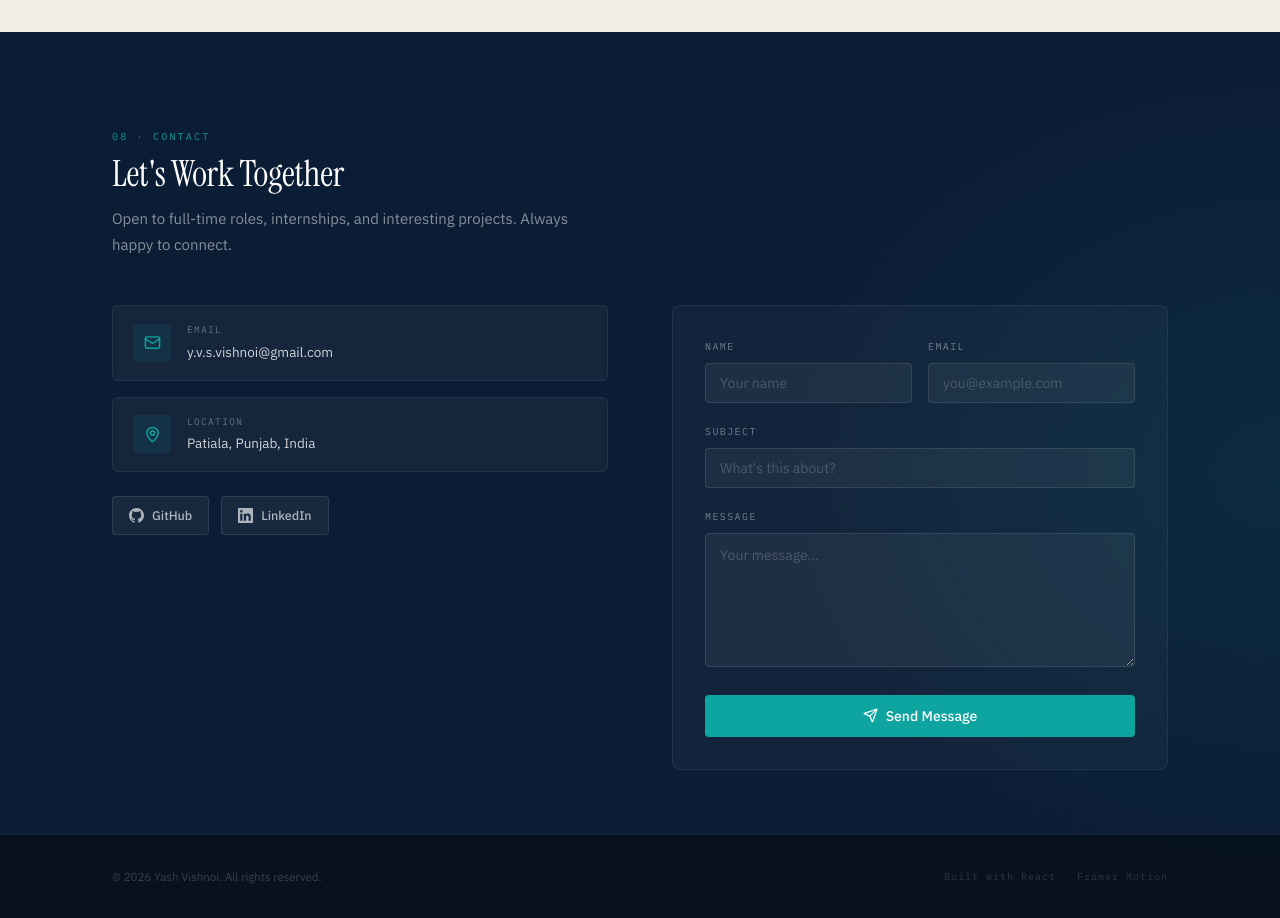
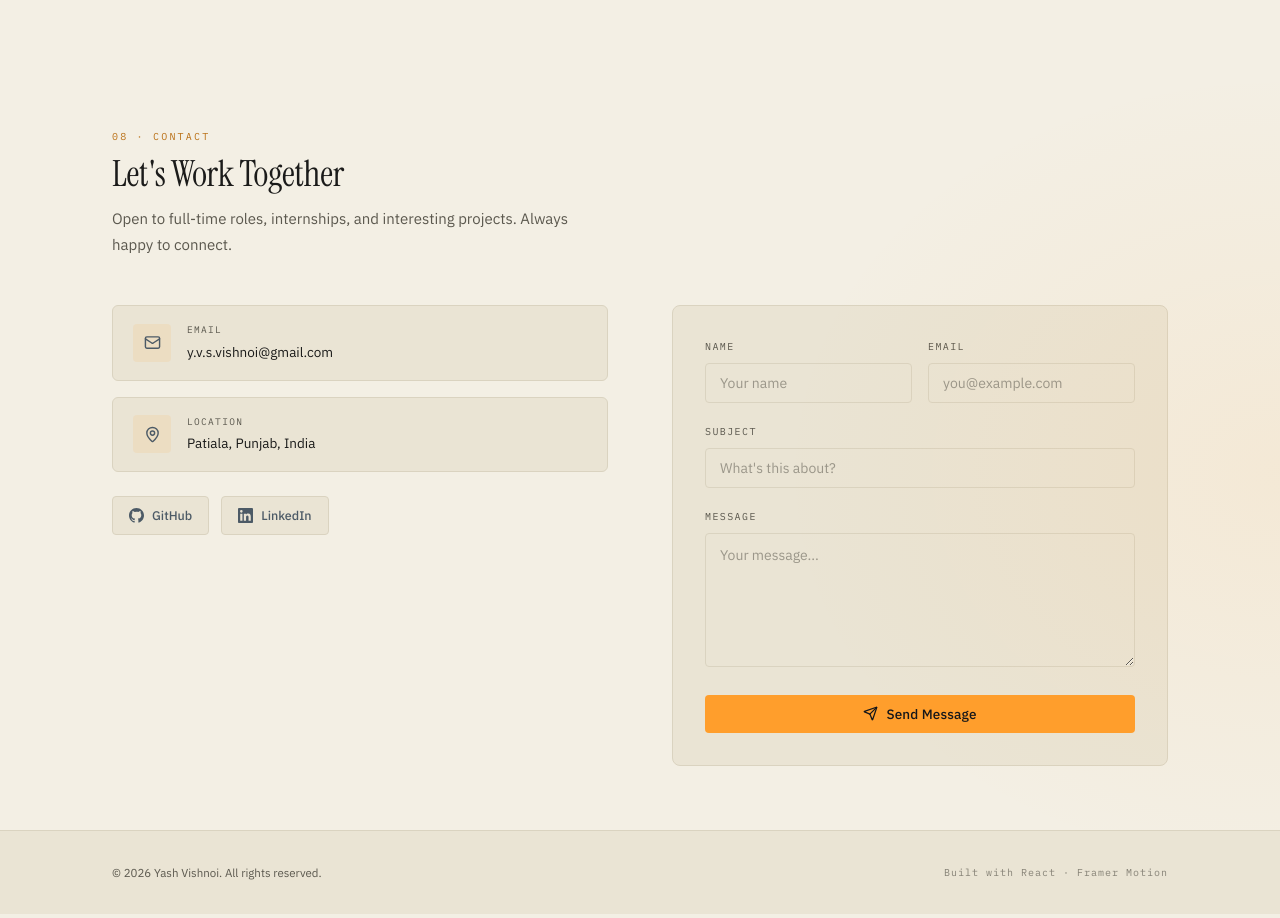
Before and after one commit to yvishi/Portfolio, a React (Vite) app: page / in a window 1280 px wide. Shown: the part 6720-7638 px from the top of the page. Built offline with nearby package versions, Linux system fonts and the light colour scheme.

Commit message:
style: restyle Contact to Instrument Panel

```diff
--- a/src/components/Contact.css
+++ b/src/components/Contact.css
@@ -1,6 +1,6 @@
 /* Contact Section */
 .contact-section {
-  background: var(--navy);
+  background: var(--panel);
   position: relative;
   overflow: hidden;
   padding-top: var(--space-24);
@@ -11,13 +11,13 @@
   content: '';
   position: absolute;
   inset: 0;
-  background: radial-gradient(ellipse 60% 70% at 100% 50%, rgba(14,165,160,0.1) 0%, transparent 65%);
+  background: radial-gradient(ellipse 60% 70% at 100% 50%, rgba(255,158,44,0.08) 0%, transparent 65%);
   pointer-events: none;
 }
 
-.contact-section .section-label { color: rgba(14,165,160,0.9); }
-.contact-section .section-title { color: white; }
-.contact-section .section-desc { color: rgba(255,255,255,0.5); max-width: 480px; }
+.contact-section .section-label { color: var(--signal-dim); }
+.contact-section .section-title { color: var(--ink); }
+.contact-section .section-desc { color: var(--ink-soft); max-width: 480px; }
 
 .contact-grid {
   display: grid;
@@ -39,42 +39,43 @@
   align-items: center;
   gap: var(--space-4);
   padding: var(--space-4) var(--space-5);
-  background: rgba(255,255,255,0.04);
-  border: 1px solid rgba(255,255,255,0.07);
+  background: var(--panel-2);
+  border: 1px solid var(--rule);
   border-radius: var(--radius-md);
   text-decoration: none;
   transition: var(--transition);
 }
 .contact-item:hover {
-  border-color: rgba(14,165,160,0.3);
-  background: rgba(14,165,160,0.06);
+  border-color: var(--signal);
+  background: rgba(255,158,44,0.06);
   transform: translateX(4px);
 }
 
 .contact-item-icon {
   width: 38px;
   height: 38px;
-  background: rgba(14,165,160,0.1);
+  background: rgba(255,158,44,0.1);
   border-radius: var(--radius);
   display: flex;
   align-items: center;
   justify-content: center;
   flex-shrink: 0;
 }
-.contact-item-icon svg { color: var(--teal); }
+.contact-item-icon svg { color: var(--wire); }
+.contact-item:hover .contact-item-icon svg { color: var(--signal); }
 
 .contact-item-label {
   font-family: var(--font-mono);
   font-size: 9.5px;
   letter-spacing: 0.14em;
   text-transform: uppercase;
-  color: rgba(255,255,255,0.35);
+  color: var(--ink-soft);
   margin-bottom: 2px;
 }
 
 .contact-item-value {
   font-size: 13.5px;
-  color: rgba(255,255,255,0.8);
+  color: var(--ink);
   font-weight: 400;
 }
 
@@ -90,25 +91,25 @@
   align-items: center;
   gap: var(--space-2);
   padding: 8px 16px;
-  background: rgba(255,255,255,0.05);
-  border: 1px solid rgba(255,255,255,0.1);
+  background: var(--panel-2);
+  border: 1px solid var(--rule);
   border-radius: var(--radius);
-  color: rgba(255,255,255,0.65);
+  color: var(--wire);
   text-decoration: none;
   font-size: 12.5px;
   font-weight: 500;
   transition: var(--transition);
 }
 .contact-social-link:hover {
-  border-color: var(--teal);
-  color: var(--teal);
-  background: rgba(14,165,160,0.06);
+  border-color: var(--signal);
+  color: var(--signal);
+  background: rgba(255,158,44,0.06);
 }
 
 /* Form */
 .contact-form {
-  background: rgba(255,255,255,0.03);
-  border: 1px solid rgba(255,255,255,0.07);
+  background: var(--panel-2);
+  border: 1px solid var(--rule);
   border-radius: var(--radius-lg);
   padding: var(--space-8);
 }
@@ -129,18 +130,18 @@
   font-size: 10px;
   letter-spacing: 0.14em;
   text-transform: uppercase;
-  color: rgba(255,255,255,0.4);
+  color: var(--ink-soft);
   margin-bottom: var(--space-2);
 }
 
 .form-input,
 .form-textarea {
   width: 100%;
-  background: rgba(255,255,255,0.05);
-  border: 1px solid rgba(255,255,255,0.1);
+  background: var(--panel-2);
+  border: 1px solid var(--rule);
   border-radius: var(--radius);
   padding: 10px 14px;
-  color: white;
+  color: var(--ink);
   font-family: var(--font-body);
   font-size: 14px;
   outline: none;
@@ -148,13 +149,16 @@
 }
 .form-input::placeholder,
 .form-textarea::placeholder {
-  color: rgba(255,255,255,0.2);
+  color: var(--ink-soft);
+  opacity: 0.55;
 }
 .form-input:focus,
 .form-textarea:focus {
-  border-color: var(--teal);
-  background: rgba(14,165,160,0.06);
-  box-shadow: 0 0 0 3px rgba(14,165,160,0.1);
+  border-color: var(--signal);
+  outline: 1px solid var(--signal);
+  outline-offset: -1px;
+  background: var(--panel);
+  box-shadow: 0 0 0 3px rgba(255,158,44,0.12);
 }
 
 .form-textarea {
@@ -165,25 +169,12 @@
 
 .form-submit {
   width: 100%;
-  background: var(--teal);
-  color: white;
-  border: none;
-  border-radius: var(--radius);
   padding: 12px 24px;
-  font-family: var(--font-body);
   font-size: 14px;
-  font-weight: 500;
-  cursor: pointer;
-  transition: var(--transition);
   display: flex;
   align-items: center;
   justify-content: center;
   gap: var(--space-2);
-}
-.form-submit:hover {
-  background: var(--teal-dark);
-  box-shadow: 0 4px 20px rgba(14,165,160,0.3);
-  transform: translateY(-1px);
 }
 .form-submit:disabled {
   opacity: 0.6;
@@ -193,9 +184,9 @@
 
 .form-error {
   font-size: 13px;
-  color: #e05252;
-  background: rgba(224, 82, 82, 0.08);
-  border: 1px solid rgba(224, 82, 82, 0.2);
+  color: #C4432B;
+  background: rgba(196, 67, 43, 0.08);
+  border: 1px solid rgba(196, 67, 43, 0.25);
   border-radius: var(--radius);
   padding: 10px 14px;
   margin-bottom: var(--space-3);
@@ -205,7 +196,7 @@
   display: flex;
   align-items: center;
   gap: var(--space-2);
-  color: var(--teal);
+  color: var(--signal-dim);
   font-size: 13px;
   margin-top: var(--space-3);
   justify-content: center;
@@ -213,8 +204,8 @@
 
 /* Footer */
 .portfolio-footer {
-  background: rgba(0, 0, 0, 0.4);
-  border-top: 1px solid rgba(255,255,255,0.07);
+  background: var(--panel-2);
+  border-top: 1px solid var(--rule);
   padding: 32px 0 32px;
   position: relative;
   z-index: 1;
@@ -371,14 +362,15 @@
 
 .footer-copy {
   font-size: 11.5px;
-  color: rgba(255,255,255,0.2);
+  color: var(--ink-soft);
 }
 
 .footer-made {
   font-family: var(--font-mono);
   font-size: 10px;
   letter-spacing: 0.1em;
-  color: rgba(255,255,255,0.15);
+  color: var(--ink-soft);
+  opacity: 0.7;
 }
 
 @media (max-width: 900px) {
--- a/src/components/Contact.jsx
+++ b/src/components/Contact.jsx
@@ -204,7 +204,7 @@ export default function Contact() {
 
               <button
                 type="submit"
-                className="form-submit"
+                className="btn btn-primary form-submit"
                 id="contact-submit"
                 disabled={loading || submitted}
               >
```
